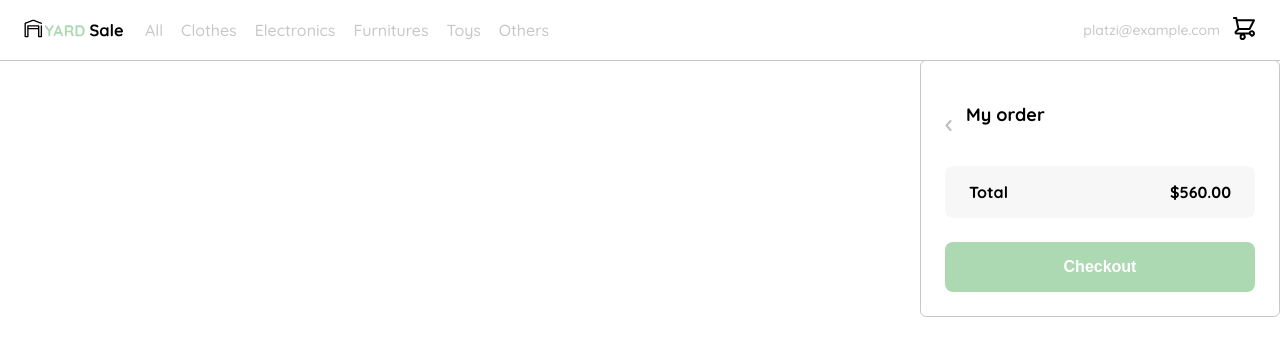
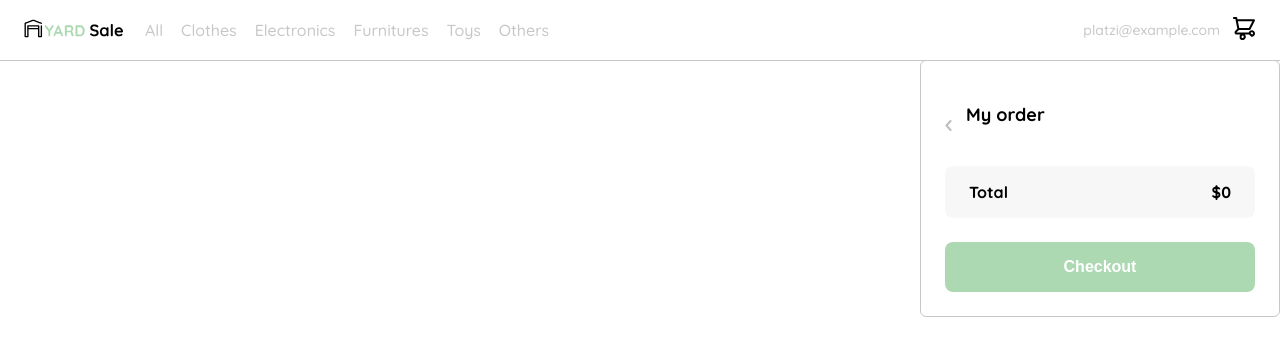
Before and after one commit to danielbatres/react-shop, a React app: page /orders in a window 1280 px wide. Both pictures are taken after a click on the item 1244 px from the left and 30 px from the top of the page. Shown: the top 356 px of the page. Built offline with nearby package versions, Linux system fonts and the light colour scheme.

Commit message:
calculating the total price

```diff
--- a/src/components/OrderItem.jsx
+++ b/src/components/OrderItem.jsx
@@ -2,14 +2,14 @@
 import '@styles/OrderItem.scss';
 import close from "@icons/icon_close.png";
 
-const OrderItem = () => {
+const OrderItem = ({ product }) => {
 	return (
 		<div className="OrderItem">
 			<figure>
-				<img src="https://images.pexels.com/photos/276517/pexels-photo-276517.jpeg?auto=compress&cs=tinysrgb&dpr=2&h=650&w=940" alt="bike" />
+				<img src={product.images[0]} alt={product.title} />
 			</figure>
-			<p>Bike</p>
-			<p>$30,00</p>
+			<p>{product.title}</p>
+			<p>${product.price}</p>
 			<img src={close} alt="close" />
 		</div>
 	);
--- a/src/containers/MyOrder.jsx
+++ b/src/containers/MyOrder.jsx
@@ -8,6 +8,13 @@
 
 const MyOrder = () => {
 	const { state } = useContext(AppContext);
+
+	const sumTotal = () => {
+		const reducer = (accumulator, currentValue) => accumulator + currentValue.price;
+		const sum = state.cart.reduce(reducer, 0);
+
+		return sum;
+	}
 
 	return (
 		<aside className="MyOrder">
@@ -23,7 +30,7 @@
 					<p>
 						<span>Total</span>
 					</p>
-					<p>$560.00</p>
+					<p>${sumTotal()}</p>
 				</div>
 				<button className="primary-button">
 					Checkout
```
